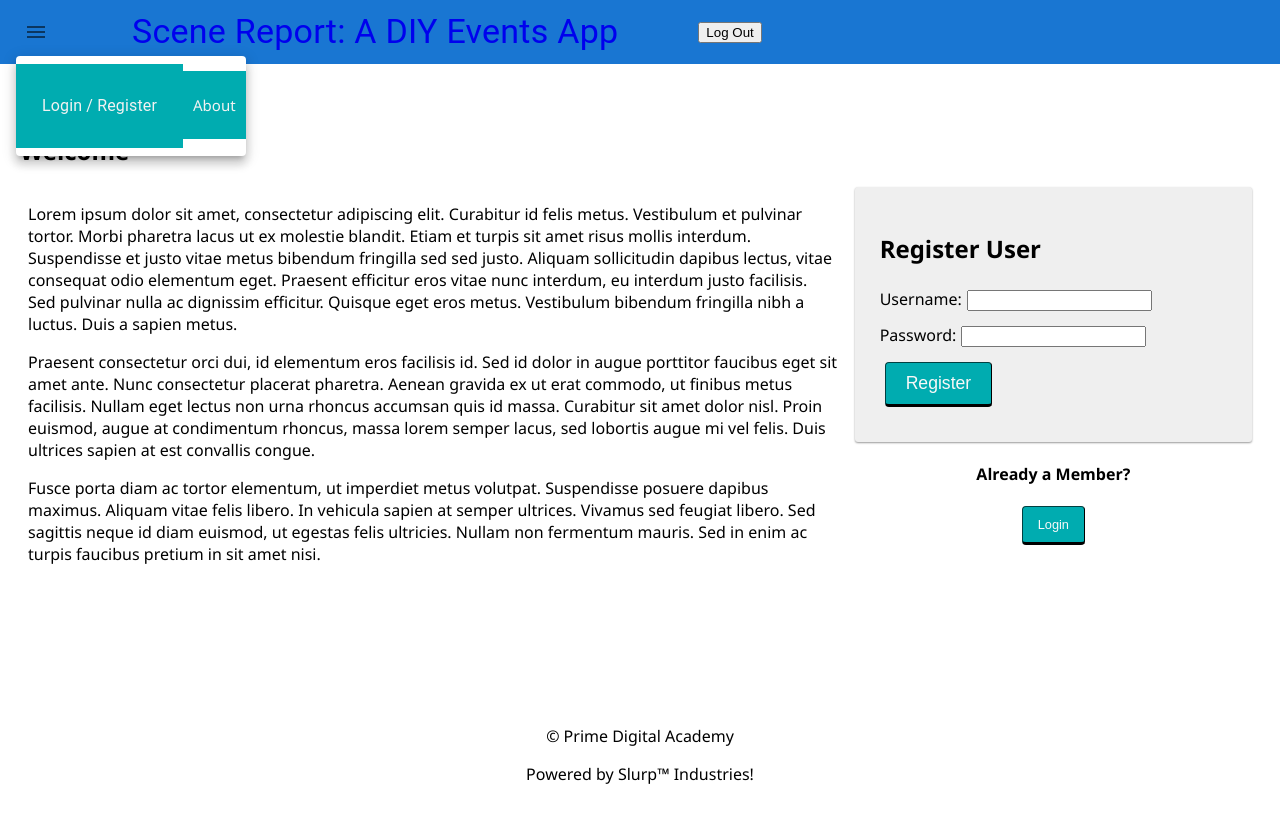
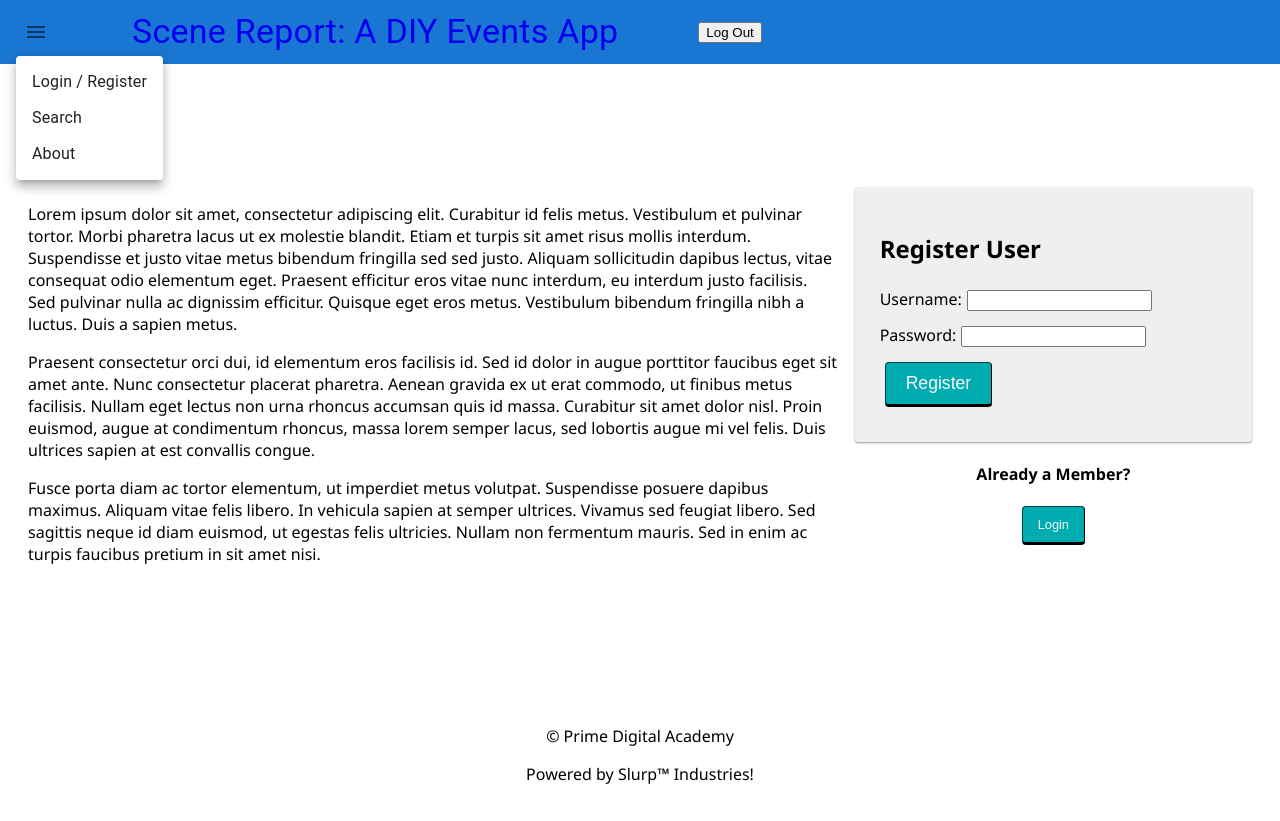
Before and after one commit to walkerneu/scene-report-app, a React (Create React App) app: page /#/home in a window 1280 px wide. Both pictures are taken after a click on the button "menu". Built offline with nearby package versions, Linux system fonts and the light colour scheme; no server answers.

Commit message:
Cleaned up drop down Menu, added search page, built out search results page

```diff
--- a/src/components/App/App.css
+++ b/src/components/App/App.css
@@ -110,3 +110,12 @@ input {
   margin: 5px;
   margin-bottom: 10px;
 }
+
+.events {
+    display : flex;
+    flex-wrap: wrap;
+    gap: 15px;
+    width: 65%;
+    margin-left: auto;
+    margin-right: auto;
+}
--- a/src/components/App/App.jsx
+++ b/src/components/App/App.jsx
@@ -23,6 +23,7 @@ import AddEventPage from '../AddEventPage/AddEventPage';
 import CreatedEventPage from '../CreatedEventPage/CreatedEventPage';
 import EventPage from '../EventPage/EventPage';
 import SearchPage from '../SearchPage/SearchPage';
+import SearchResults from '../SearchResults/SearchResults';
 
 import './App.css';
 
@@ -97,6 +98,12 @@ function App() {
           >
             <SearchPage />
           </Route>
+          <Route
+            exact
+            path="/searchResults"
+          >
+            <SearchResults />
+          </Route>
 
           <Route
             exact
--- a/src/components/Nav/Nav.jsx
+++ b/src/components/Nav/Nav.jsx
@@ -27,6 +27,14 @@ function Nav() {
       history.push("/");
     } else if (num === 2) {
       history.push("/event/add");
+    } else if (num === 3) {
+      history.push("/search");
+    } else if (num === 4) {
+      history.push("/info");
+    } else if (num === 5) {
+      history.push("/about");
+    } else if (num === 6) {
+      history.push("/login");
     }
   };
 
@@ -61,27 +69,20 @@ function Nav() {
             {/* If no user is logged in, show these links */}
              {!user.id && (
                // If there's no user, show login/registration links
-              <Link className="navLink" to="/login">
-                 <MenuItem>Login / Register</MenuItem>
-              </Link>
+               <div>
+               <MenuItem onClick={() => handleClose(6)}>Login / Register</MenuItem>
+              </div>
             )}
             {/* If a user is logged in, show these links */}
             {user.id && (
               <div>
               <MenuItem onClick={() => handleClose(1)}>Home</MenuItem>
-              <MenuItem onClick={() => handleClose(2)}>Add an Event!</MenuItem>
-              <Link className="navLink" to="/user">
-                Home
-              </Link>
-
-              <Link className="navLink" to="/info">
-                Info Page
-              </Link>
+              <MenuItem onClick={() => handleClose(2)}>Add an Event</MenuItem>
+              <MenuItem onClick={() => handleClose(4)}>Info</MenuItem>
               </div>
             )}
-            <Link className="navLink" to="/about">
-              About
-            </Link>
+              <MenuItem onClick={() => handleClose(3)}>Search</MenuItem>
+              <MenuItem onClick={() => handleClose(5)}>About</MenuItem>
           </Menu>
           <Link to="/home">
           <Typography variant="h4" component="div" sx={{ flexGrow: 1, mr: 10, ml: 7 }}>
--- a/src/components/SearchResults/SearchResults.jsx
+++ b/src/components/SearchResults/SearchResults.jsx
@@ -0,0 +1,20 @@
+import {useSelector} from 'react-redux';
+import EventItem from '../EventItem/EventItem';
+
+function SearchResults() {
+  const user = useSelector((store) => store.user);
+  const searchResults = useSelector(store => store.searchResults);
+  return (
+    <div className="container">
+      <h2>Search Results:</h2>
+      <section className="events">
+      {searchResults.map(result => (
+        <EventItem key={result.event_id} userEvent={result} />
+      ))}
+      </section>
+      <LogOutButton className="btn" />
+    </div>
+  );
+}
+
+export default SearchResults;
--- a/src/components/UserPage/UserPage.jsx
+++ b/src/components/UserPage/UserPage.jsx
@@ -10,9 +10,11 @@ function UserPage() {
   return (
     <div className="container">
       <h2>Welcome, {user.username}!</h2>
+      <section className="events">
       {userEvents.map(userEvent => (
         <EventItem key={userEvent.event_id} userEvent={userEvent} />
       ))}
+      </section>
       <LogOutButton className="btn" />
     </div>
   );
```
